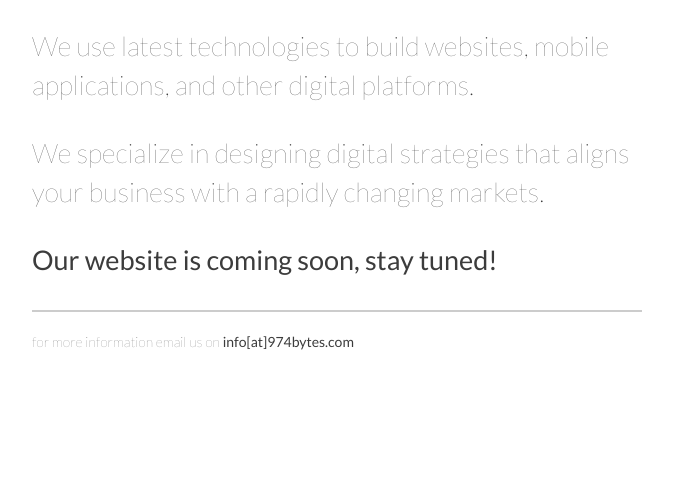
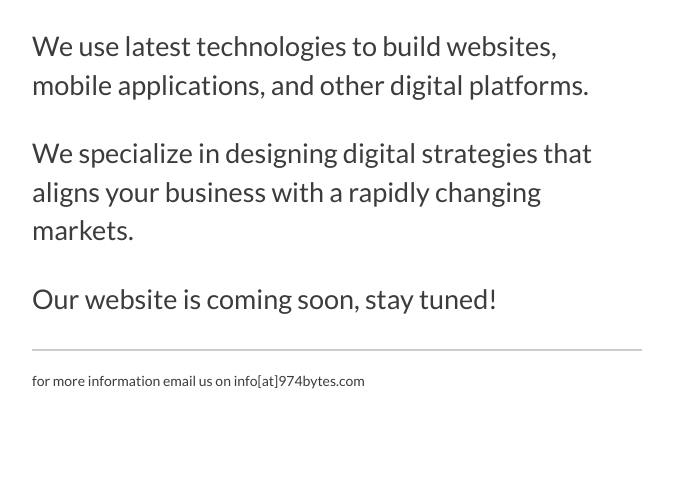
Before and after one commit to 974bytes/974, a plain HTML site: page index.html in a window 1280 px wide. Shown: the part 316-800 px from the top of the page, without its empty margins (303-976 px from the left). Drawn offline with nearby package versions, Linux system fonts and the light colour scheme.

Commit message:
first commit

```diff
--- a/css/styles.css
+++ b/css/styles.css
@@ -1 +1,34 @@
-body{background-color: #fff;}p{font-family: 'Lato', Arial, sans-serif; font-size: 27px; font-weight: 100; color: #3C3C3C; margin-bottom: 30px;}.textbox{margin-top: 50px;}.footer p{font-size: 1em;}hr{border:1px solid #ccc;}.topimg{padding-top: 70px;}@media (min-width: 1200px){.container{width: 1170px; width: 50%;}}b, strong{font-weight: 400;}
+body {
+  background-color: #fff;
+}
+p {
+  font-family: 'Lato', Arial, sans-serif;
+  font-size: 27px;
+  font-weight: 400;
+  color: #3C3C3C;
+  margin-bottom: 30px;
+}
+
+.textbox {
+  margin-top: 50px;
+}
+
+.footer p {
+  font-size: 1em;
+}
+
+hr {
+  border:1px solid #ccc;
+}
+.topimg {
+   padding-top: 70px;
+}
+@media (min-width: 1200px) {
+  .container {
+      width: 1170px;
+      width: 50%;
+  }
+}
+b, strong {
+  font-weight: 400;
+}
```
